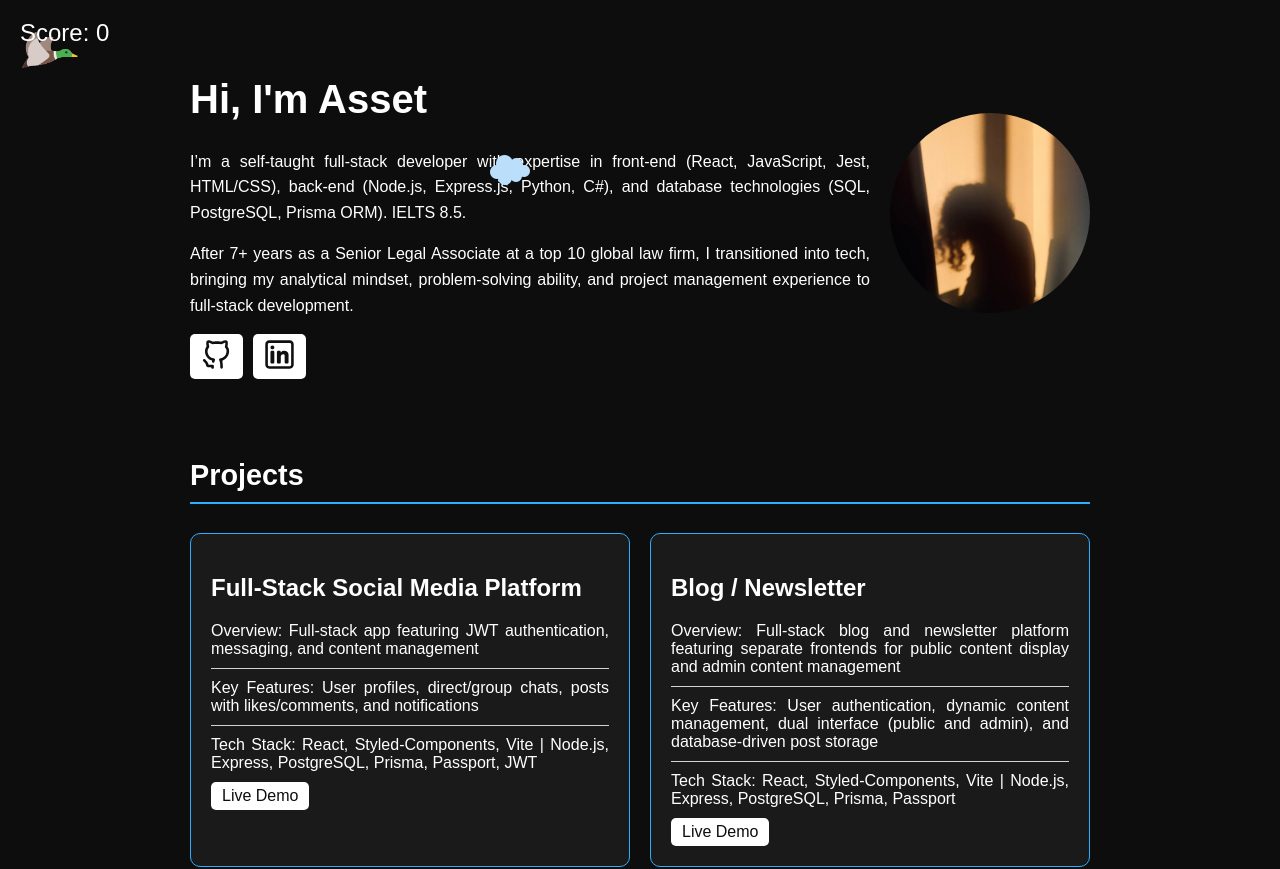
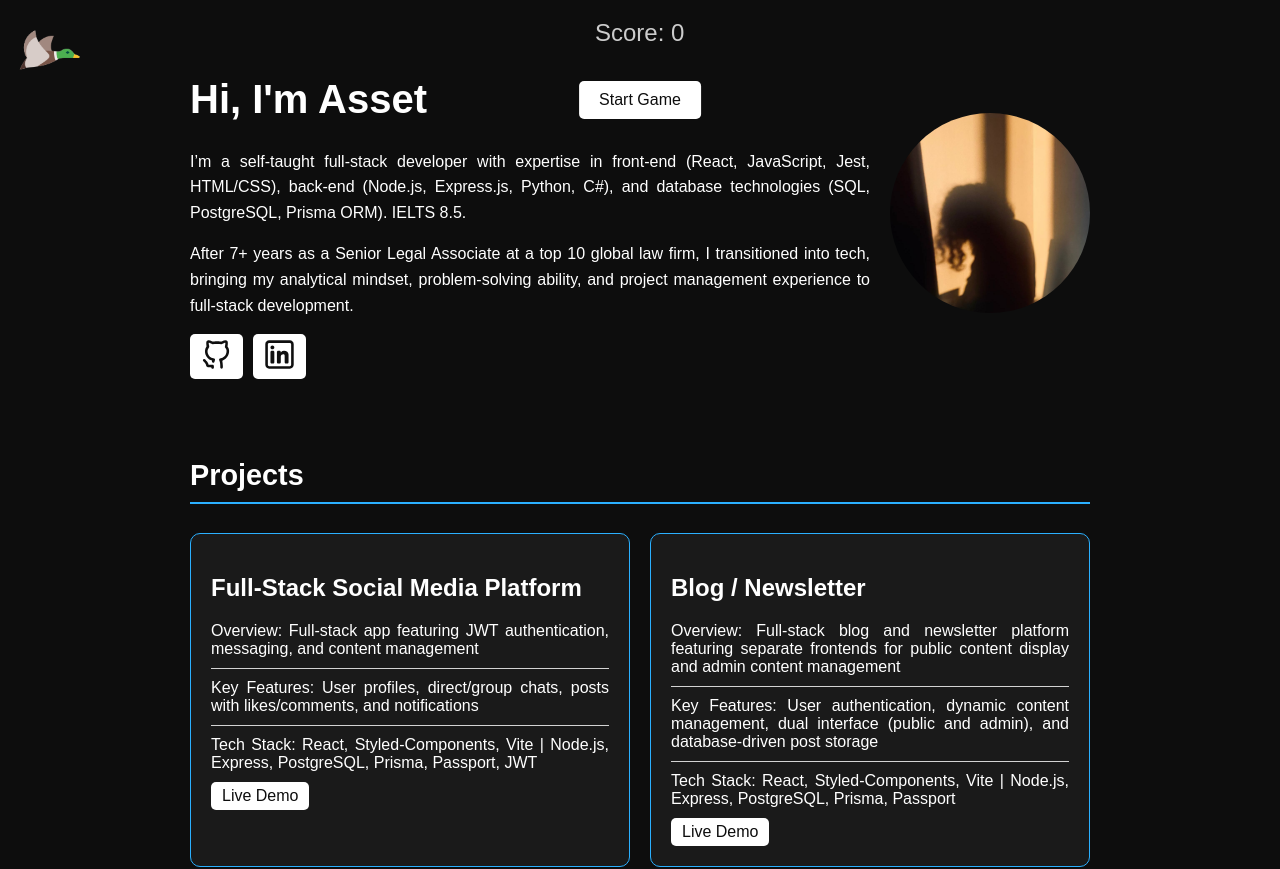
Before and after one commit to asseternity/personal-website, a React (Vite) app: page / in a window 1280 px wide. Shown: the top 869 px of the page. Built offline with nearby package versions, Linux system fonts and the light colour scheme.

Commit message:
feat: favicon update and gameplay changes - start button add

```diff
--- a/index.html
+++ b/index.html
@@ -2,7 +2,7 @@
 <html lang="en">
   <head>
     <meta charset="UTF-8" />
-    <link rel="icon" type="image/svg+xml" href="/icons8-developer-32.png" />
+    <link rel="icon" type="image/svg+xml" href="/bird.png" />
     <meta name="viewport" content="width=device-width, initial-scale=1.0" />
     <title>Asset Nakupov | Fullstack Developer</title>
   </head>
--- a/src/components/phaser.jsx
+++ b/src/components/phaser.jsx
@@ -1,10 +1,13 @@
-import { useEffect, useRef } from 'react';
+import { useEffect, useRef, useState } from 'react';
 import Phaser from 'phaser';
 import bird from '/bird.png';
 import cloud from '/cloud.png';
 
 export default function PhaserGame() {
   const gameContainerRef = useRef(null);
+  const [gameStarted, setGameStarted] = useState(false);
+  // A ref to allow the Phaser scene to check the game start state
+  const gameStartedRef = useRef(false);
 
   let player;
   let score;
@@ -12,18 +15,24 @@ export default function PhaserGame() {
   let obstaclesQueue = [];
   let pastObstacles = [];
 
+  // Called when the start button is clicked.
+  const handleStart = () => {
+    gameStartedRef.current = true;
+    setGameStarted(true);
+  };
+
   useEffect(() => {
     const config = {
       type: Phaser.AUTO,
       scale: {
-        mode: Phaser.Scale.RESIZE, // The canvas will automatically resize to fill its container
+        mode: Phaser.Scale.RESIZE, // Automatically resize to fill container
         parent: gameContainerRef.current,
         autoCenter: Phaser.Scale.CENTER_BOTH,
       },
       render: {
-        transparent: true, // Ensures the canvas background is transparent
+        transparent: true, // Transparent canvas background
       },
-      backgroundColor: 'transparent', // Also set the background color to transparent
+      backgroundColor: 'transparent',
       physics: {
         default: 'arcade',
         arcade: {
@@ -47,42 +56,47 @@ export default function PhaserGame() {
     }
 
     function create() {
-      // Use the actual canvas dimensions instead of hardcoding 300x300
       const width = this.scale.width;
       const height = this.scale.height;
-      // Set the physics world bounds to match the current canvas size
+      // Set the physics world bounds to match the canvas size
       this.physics.world.setBounds(0, 0, width, height);
 
-      player = this.physics.add.image(50, 50, 'bird').setScale(0.6, 0.6);
+      player = this.physics.add.image(50, 50, 'bird').setScale(0.65);
       player.setCollideWorldBounds(true);
 
-      score = this.add.text(20, 20, `Score: 0`, {
+      // Center the score text at the top and set a soft grey color
+      score = this.add.text(width / 2, 20, 'Score: 0', {
         fontFamily: 'Arial',
-        fontSize: 24,
-        color: '#ffffff',
+        fontSize: '24px',
+        color: '#cccccc',
       });
-      // controls
+      score.setOrigin(0.5, 0);
+
+      // Set up controls
       this.cursors = this.input.keyboard.createCursorKeys();
       this.wKey = this.input.keyboard.addKey(Phaser.Input.Keyboard.KeyCodes.W);
       this.sKey = this.input.keyboard.addKey(Phaser.Input.Keyboard.KeyCodes.S);
     }
 
     function update() {
-      // controls
+      // Only update game logic after the start button is pressed
+      if (!gameStartedRef.current) return;
+
+      // Handle player controls
       if (this.wKey.isDown) {
         player.setVelocityY(-230);
-      }
-      if (this.sKey.isDown) {
+      } else if (this.sKey.isDown) {
         player.setVelocityY(230);
       }
-      // spawn obstacles
-      if (framesSinceLastObstacle == 180) {
+      // Spawn obstacles (clouds) every 180 frames
+      if (framesSinceLastObstacle === 180) {
         obstaclesQueue.push(addObstacle(this));
         framesSinceLastObstacle = 0;
       } else {
         framesSinceLastObstacle += 1;
       }
-      // update text
+
+      // Update score text when passing an obstacle
       if (obstaclesQueue.length !== 0) {
         if (player.x >= obstaclesQueue[0].x) {
           score.setText('Score: ' + pastObstacles.length);
@@ -97,18 +111,21 @@ export default function PhaserGame() {
     };
   }, []);
 
+  // Function to add a new obstacle (cloud)
   const addObstacle = (scene) => {
     // Spawn the cloud just off the right edge of the canvas
     const x = scene.scale.width + 50;
-    // Random y position within the canvas height, adjusting for margins if needed
+    // Random y position within the canvas height (with some margin)
     const y = Phaser.Math.Between(20, scene.scale.height - 20);
-    let obstacle = scene.physics.add.sprite(x, y, 'cloud');
+    let obstacle = scene.physics.add
+      .sprite(x, y, 'cloud')
+      .setScale(Phaser.Math.Between(0.5, 1.8));
     obstacle.body.setImmovable(true);
-    // Adjust the hitbox size (e.g., 80% of the sprite's width and height)
-    const newWidth = obstacle.width * 0.8;
-    const newHeight = obstacle.height * 0.8;
+    // Adjust the hitbox (e.g., 80% of the sprite's dimensions)
+    const newWidth = obstacle.width * 0.5;
+    const newHeight = obstacle.height * 0.5;
     obstacle.body.setSize(newWidth, newHeight);
-    obstacle.setVelocityX(-300);
+    obstacle.setVelocityX(-400);
     scene.physics.add.collider(player, obstacle, () => {
       alert('Game Over!');
       location.reload(true);
@@ -124,11 +141,29 @@ export default function PhaserGame() {
         left: '0',
         top: '0',
         width: '100vw', // Full viewport width
-        height: '200px', // Fixed height of 200px
+        height: '200px', // Fixed height
         zIndex: 9999,
-        background: 'transparent', // Transparent container background
-        pointerEvents: 'none',
+        background: 'transparent',
       }}
-    />
+    >
+      {/* Render the start button only if the game hasn't started */}
+      {!gameStarted && (
+        <button
+          onClick={handleStart}
+          style={{
+            position: 'absolute',
+            top: '50%',
+            left: '50%',
+            transform: 'translate(-50%, -50%)',
+            zIndex: 10000,
+            padding: '10px 20px',
+            fontSize: '16px',
+            cursor: 'pointer',
+          }}
+        >
+          Start Game
+        </button>
+      )}
+    </div>
   );
 }
```
Also changed, not shown: src/main.jsx (+9 -1 lines).
